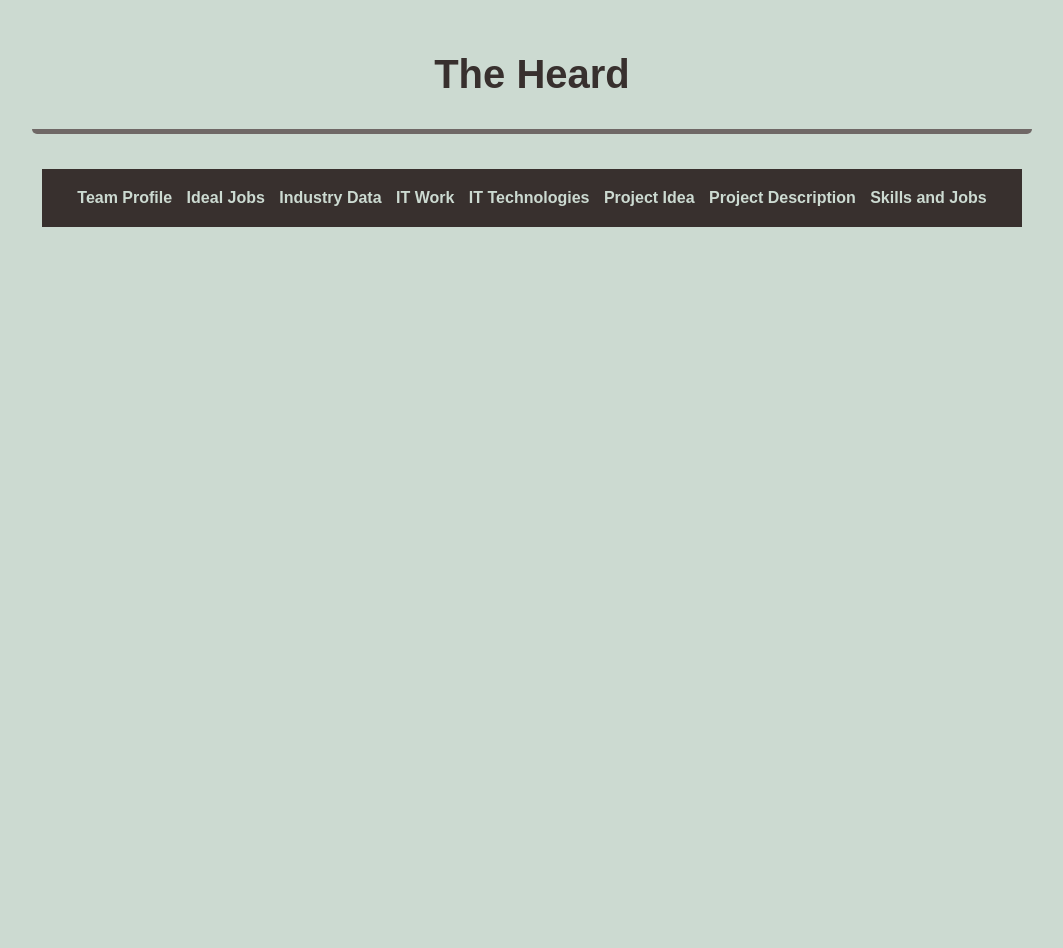
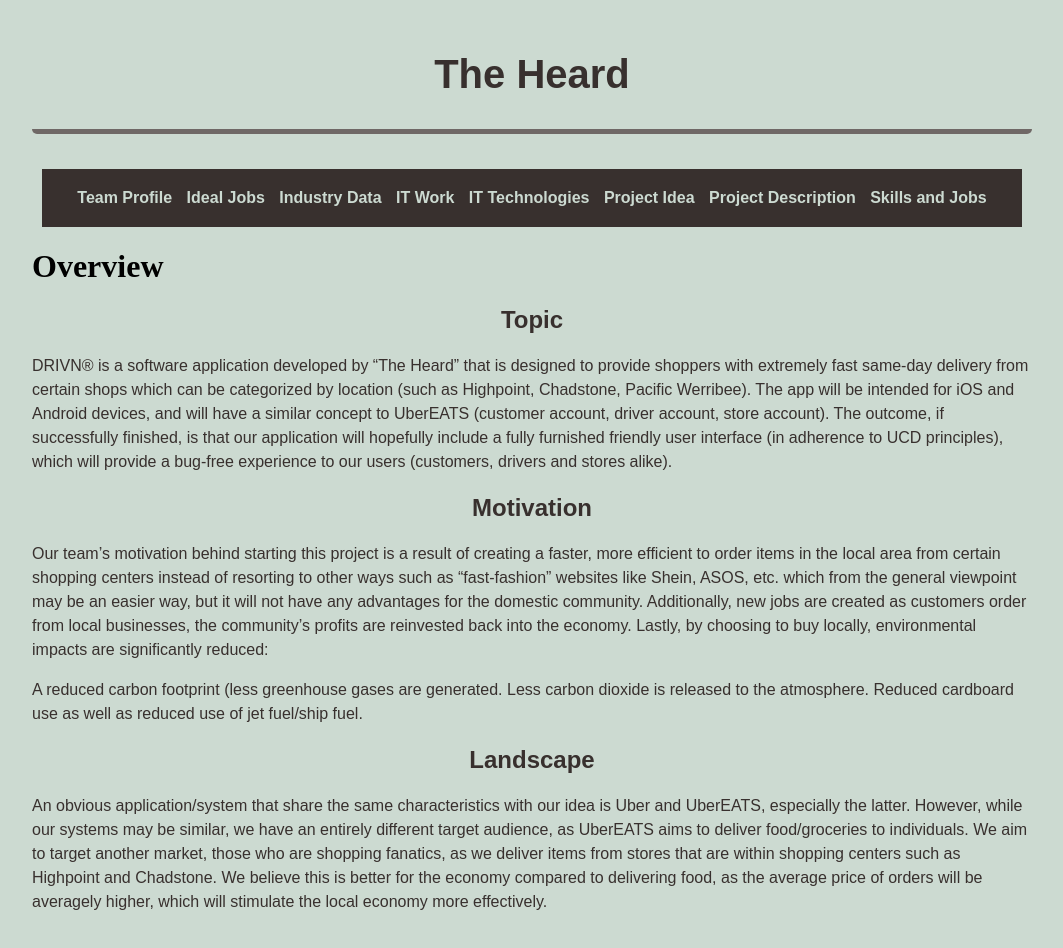
Before and after one commit to AlecL14/Assignment3-Website, a plain HTML site: page project description dropdown/Overview.html in a window 1280 px wide. Shown: the whole page, without its empty margins (108-1171 px from the left). Before the commit the page ends 800 px from the top, so only its background shows below. Drawn offline with Linux system fonts and the light colour scheme.

Commit message:
added overview

```diff
--- a/project description dropdown/Overview.html
+++ b/project description dropdown/Overview.html
@@ -38,6 +38,14 @@
                     <li><a href="../Skills%20and%20Jobs.html"target="_self"> Skills and Jobs </a> </li>
                 </ul>
             </div>
-
+<h1>Overview</h1>
+  <h2>Topic</h2>
+  <p>DRIVN® is a software application developed by “The Heard” that is designed to provide shoppers with extremely fast same-day delivery from certain shops which can be categorized by location (such as Highpoint, Chadstone, Pacific Werribee). The app will be intended for iOS and Android devices, and will have a similar concept to UberEATS (customer account, driver account, store account).
+The outcome, if successfully finished, is that our application will hopefully include a fully furnished friendly user interface (in adherence to UCD principles), which will provide a bug-free experience to our users (customers, drivers and stores alike).</p>
+  <h2>Motivation</h2>
+  <p>Our team’s motivation behind starting this project is a result of creating a faster, more efficient to order items in the local area from certain shopping centers instead of resorting to other ways such as “fast-fashion” websites like Shein, ASOS, etc. which from the general viewpoint may be an easier way, but it will not have any advantages for the domestic community. Additionally, new jobs are created as customers order from local businesses, the community’s profits are reinvested back into the economy. Lastly, by choosing to buy locally, environmental impacts are significantly reduced:</p>
+  <p>A reduced carbon footprint (less greenhouse gases are generated. Less carbon dioxide is released to the atmosphere. Reduced cardboard use as well as reduced use of jet fuel/ship fuel.</p>
+  <h2>Landscape</h2>
+  <p>An obvious application/system that share the same characteristics with our idea is Uber and UberEATS, especially the latter. However, while our systems may be similar, we have an entirely different target audience, as UberEATS aims to deliver food/groceries to individuals. We aim to target another market, those who are shopping fanatics, as we deliver items from stores that are within shopping centers such as Highpoint and Chadstone. We believe this is better for the economy compared to delivering food, as the average price of orders will be averagely higher, which will stimulate the local economy more effectively.</p>
 </body>
 </html>
```
Also changed, not shown: project description dropdown/Scopes and Limits.html (+0 -2 lines).
